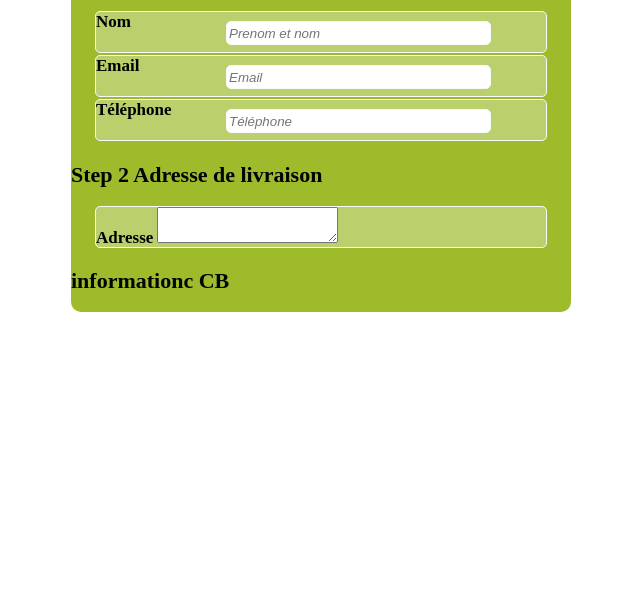
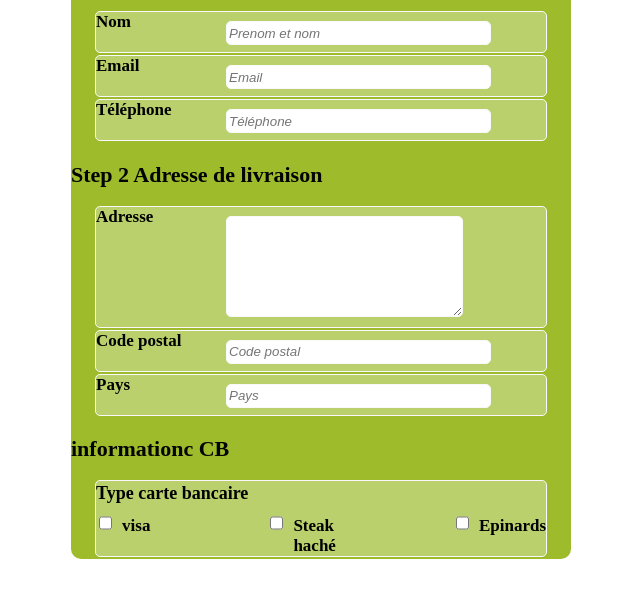
Before and after one commit to absitwebb/projetformulaire, a plain HTML site: page index.html in a window 1280 px wide. Shown: the part 52-650 px from the top of the page, without its empty margins (319-959 px from the left). Drawn offline with Linux system fonts and the light colour scheme.

Commit message:
sauvegarde3

```diff
--- a/index.html
+++ b/index.html
@@ -55,22 +55,51 @@
       <!------------------------ debut header ----------------->
 
       <!------------------------ debut section1 ----------------->
-      <section class="section">
+      <section >
         <h1>Step 2 Adresse de livraison</h1>
 
-        <div class="nom">
+        <div class="adresse">
           <label for="pseudo">Adresse</label>
            <textarea name="ameliorer" id="ameliorer"></textarea>
         </div>
 
-        <div class="container2"></div>
-        <div class="container3"></div>
+        <div class="nom">
+<label for="pseudo">Code postal</label>
+            <input
+              type="text"
+              name="codepostal"
+              id="codepostal"
+              placeholder="Code postal"
+              size="30"
+              maxlength="30"
+            />
+        </div>
+        <div class="nom">
+          <label for="pseudo">Pays</label>
+            <input
+              type="text"
+              name="pays"
+              id="pays"
+              placeholder="Pays"
+              size="30"
+              maxlength="30"
+            />
+        </div>
+
+
       </section>
       <!------------------------ fin section1 ----------------->
       <!------------------------ debut section2 ----------------->
-      <section class="section2">
+      <section  >
         <h1>informationc CB</h1>
-        <div class="container1"></div>
+        <div class="infocb">
+          <h2>Type carte bancaire</h2>
+       <div class="infocb_input">
+        <input type="checkbox" name="visa" id="visa" /> <label for="visa">visa</label>
+       <input type="checkbox" name="steak" id="steak" /> <label for="steak">Steak haché</label>
+       <input type="checkbox" name="epinards" id="epinards" /> <label for="epinards">Epinards</label>
+       </div>
+        </div>
         <div class="container2"></div>
         <div class="container3"></div>
       </section>
--- a/styleformulaire.css
+++ b/styleformulaire.css
@@ -8,7 +8,7 @@
   flex-direction: column;
   border-radius: 10px;
   width: 500px;
-  height: 70%;
+  height: 80%;
 
   background-color: #9ebb2b;
 }
@@ -22,6 +22,16 @@ h1 {
 .nom {
   width: 90%;
   height: 40px;
+  border: 1px rgb(249, 249, 252) solid;
+  border-radius: 5px;
+  margin: auto;
+  background-color: #bad06c;
+  margin-bottom: 2px;
+}
+
+.adresse {
+  width: 90%;
+  height: 120px;
   border: 1px rgb(249, 249, 252) solid;
   border-radius: 5px;
   margin: auto;
@@ -44,3 +54,41 @@ label {
   font-weight: bold;
   font-size: 17px;
 }
+textarea {
+  display: block;
+  width: 231px;
+  height: 95px;
+  margin: auto;
+  margin-left: 130px;
+  margin-top: -11px;
+  border: 1px rgb(249, 249, 252) solid;
+  border-radius: 5px;
+}
+
+.infocb {
+  width: 90%;
+  margin: auto;
+  height: 75px;
+  border: 1px rgb(249, 249, 252) solid;
+  border-radius: 5px;
+  background-color: #bad06c;
+  margin-bottom: 2px;
+}
+
+.infocb h2 {
+  font-size: 18px;
+  margin-top: 2px;
+}
+
+.infocb_input {
+  display: flex;
+  justify-content: flex-end;
+  padding-top: 5px;
+  margin: 10px;
+}
+
+.infocb_input label {
+  position: relative;
+  left: 10px;
+  top: -8px;
+}
```
Also changed, not shown: 1 other file.
